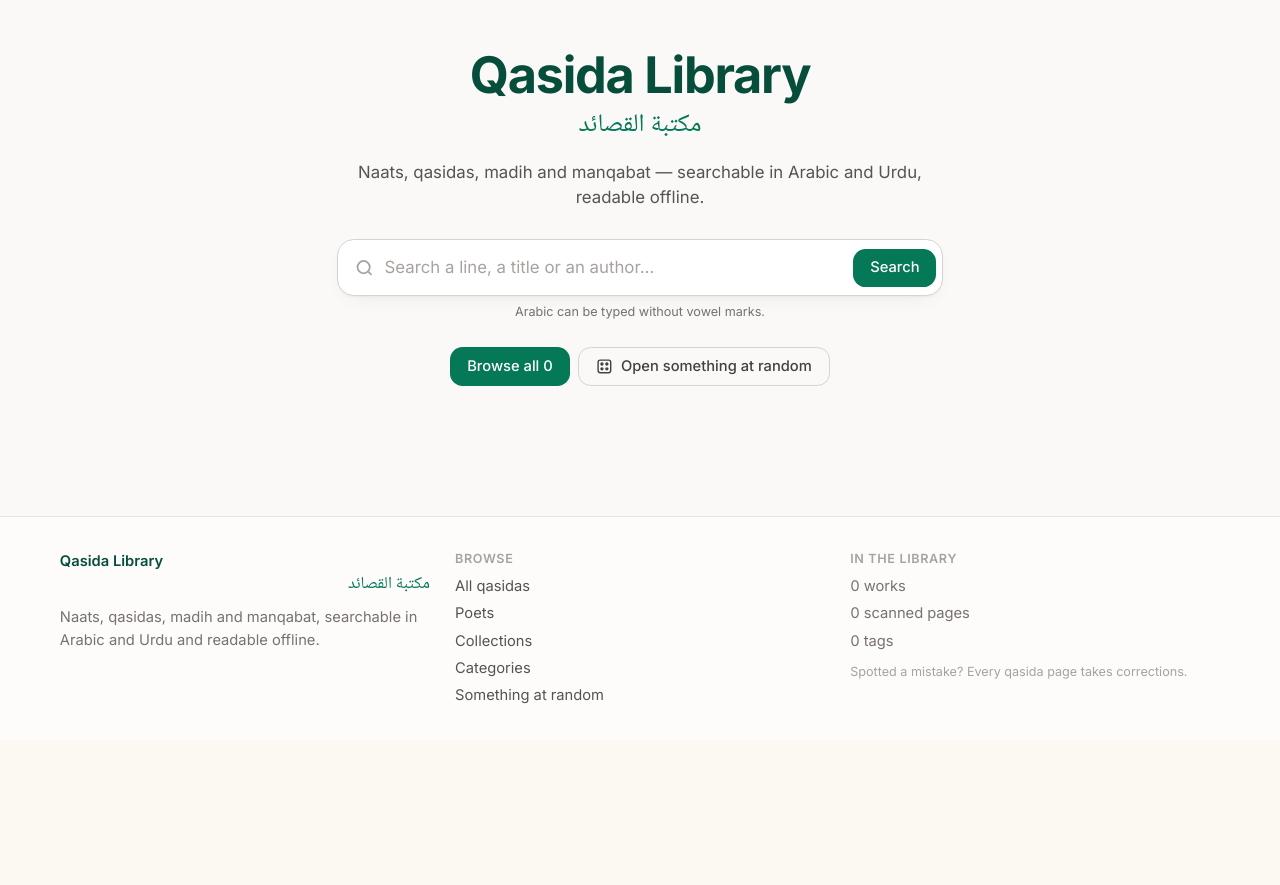
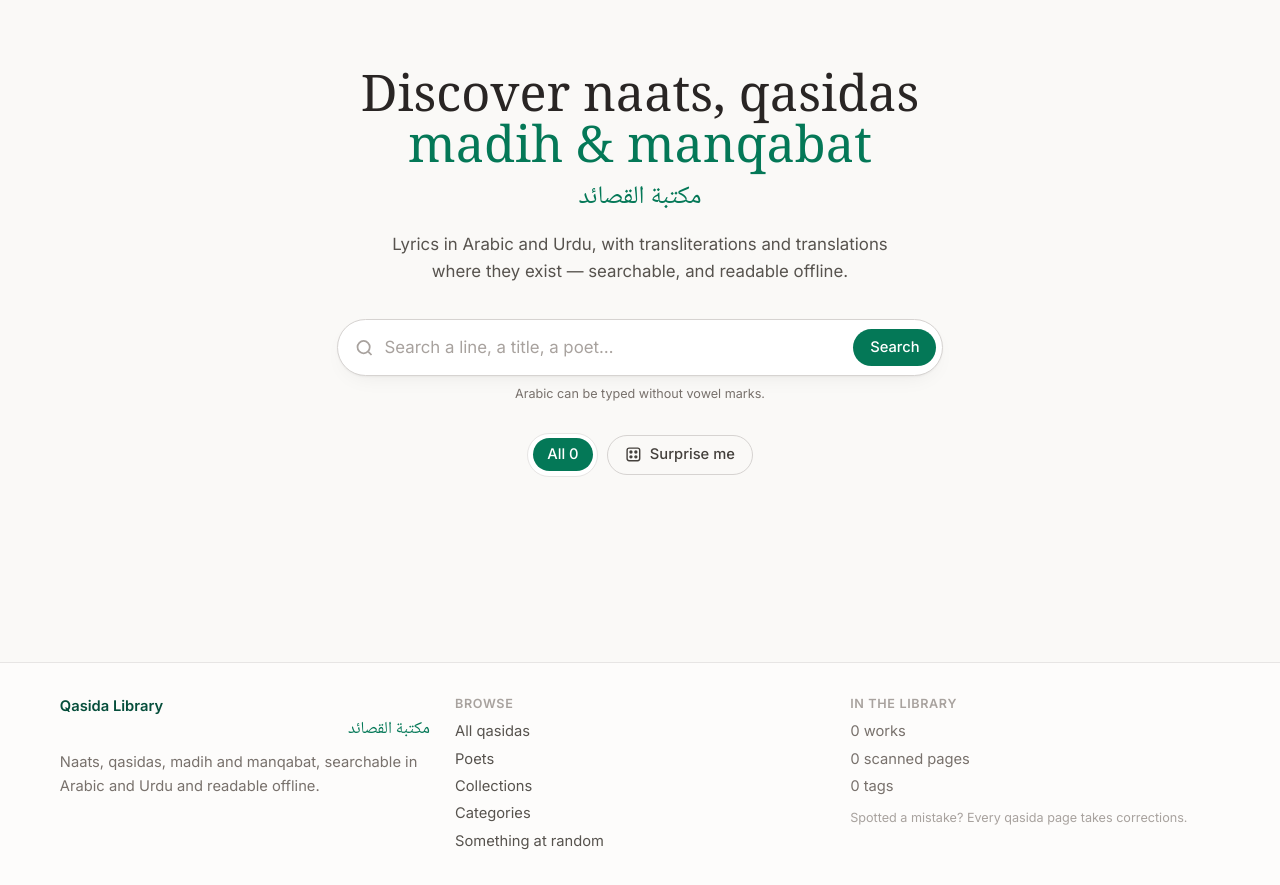
Before and after one commit to Nissaar/qasida_app, a Django app: page / in a window 1280 px wide. Shown: the part 60-945 px from the top of the page. Before the commit the page ends 764 px from the top, so only its background shows below. Run offline with Django 5.2, Linux system fonts and the light colour scheme; data that the repository does not hold is empty; parts of the project's set-up code (start-up, migrations or seed data) failed here and were passed over; some libraries are stand-ins or nearby versions.

Commit message:
feat: readable URLs, and a calmer layout for the public pages
Works are addressed by a slug built from their title rather than by id, so a
link says what it points at. Migration 0015 fills every existing row in, which
is why it runs in three steps: the column cannot be created unique, because
every row would first receive the same empty value and collide. A title
written only in Arabic or Urdu script has no Latin text to build from and
falls back to its id; 3626 of 3800 came straight from the title.

The numeric route is kept and declared ahead of the slug route. Django's slug
converter also matches digits, so /qasida/2528/ was being looked up as a slug
and 404ing, which would have broken every link already published and every
page held in the service worker cache. It now answers 301 to the slug.

The layout takes what makes the reference site feel calm, in this project's
own colours: an editorial serif for display type, poets and categories grouped
as two panels rather than flat sections, section headings with a view-all
button, a language pill group, and tinted bands to separate one section from
the next. Maqam browsing and the Arabic wordmark stay, being ours alone.

makemigrations is no longer run at container start. It would invent a
migration that exists nowhere in git the moment code and database disagreed,
leaving a server with history the repository has never seen.

Co-Authored-By: Claude Opus 5 (1M context) <noreply@anthropic.com>

```diff
--- a/core/templates/core/_qasida_card.html
+++ b/core/templates/core/_qasida_card.html
@@ -2,7 +2,7 @@
 <article class="card-link overflow-hidden flex flex-col">
     {% with scan=qasida.images.first %}
     {% if scan %}
-    <a href="{% url 'qasida_detail' qasida.id %}" class="block bg-stone-100 dark:bg-stone-800" tabindex="-1" aria-hidden="true">
+    <a href="{{ qasida.get_absolute_url }}" class="block bg-stone-100 dark:bg-stone-800" tabindex="-1" aria-hidden="true">
         <img src="{{ scan.image.url }}" alt="" loading="lazy" decoding="async"
              class="w-full h-40 object-cover object-top">
     </a>
@@ -10,8 +10,8 @@
     {% endwith %}
 
     <div class="p-4 flex flex-col flex-grow">
-        <h3 dir="auto" class="font-semibold leading-snug">
-            <a href="{% url 'qasida_detail' qasida.id %}" class="text-brand-800 dark:text-brand-200 hover:underline decoration-brand-400">
+        <h3 dir="auto" class="font-display text-[1.05rem] leading-snug">
+            <a href="{{ qasida.get_absolute_url }}" class="text-brand-800 dark:text-brand-200 hover:underline decoration-brand-400">
                 {{ qasida.title|default:"Untitled qasida" }}
             </a>
         </h3>
--- a/core/templates/core/base.html
+++ b/core/templates/core/base.html
@@ -42,6 +42,7 @@
                 },
                 fontFamily: {
                     sans: ['Inter', 'system-ui', 'sans-serif'],
+                    display: ['Lora', 'Georgia', 'serif'],
                     naskh: ['"Noto Naskh Arabic"', 'serif'],
                 },
                 boxShadow: {
@@ -89,6 +90,21 @@
             .navlink { @apply inline-flex items-center rounded-lg px-3 py-1.5 text-sm font-medium text-stone-600 dark:text-stone-300 transition hover:bg-stone-100 dark:hover:bg-stone-800 hover:text-brand-800 dark:hover:text-brand-200; }
             .navlink-on { @apply bg-brand-50 dark:bg-brand-900/40 text-brand-800 dark:text-brand-200; }
             .tile { @apply card-link p-4 flex flex-col gap-1; }
+            /* A panel groups related tiles behind one header, the way the
+               reference site sets Categories and Authors side by side. */
+            .panel { @apply card overflow-hidden; }
+            .panel-head { @apply flex items-center justify-between gap-3 px-5 py-4 border-b border-stone-100 dark:border-stone-800; }
+            .panel-title { @apply font-display text-lg text-brand-900 dark:text-brand-100; }
+            .panel-body { @apply p-3 grid gap-2; }
+            .panel-item { @apply rounded-xl border border-stone-100 dark:border-stone-800 px-3.5 py-3 transition hover:border-brand-300 dark:hover:border-brand-700 hover:bg-brand-50/60 dark:hover:bg-brand-900/20; }
+            .view-all { @apply inline-flex items-center gap-1 rounded-lg border border-stone-200 dark:border-stone-700 px-3 py-1.5 text-xs font-medium text-stone-600 dark:text-stone-300 transition hover:border-brand-400 hover:text-brand-800 dark:hover:text-brand-200; }
+            .section-head { @apply flex items-end justify-between gap-4 mb-4; }
+            .section-title { @apply font-display text-2xl text-brand-900 dark:text-brand-100; }
+            /* A tinted band separates one section from the next without a rule. */
+            .band { @apply -mx-4 sm:-mx-6 px-4 sm:px-6 py-10 bg-brand-50/50 dark:bg-brand-900/10; }
+            .pill-group { @apply inline-flex flex-wrap items-center gap-1 rounded-full border border-stone-200 dark:border-stone-700 bg-white dark:bg-stone-900 p-1; }
+            .pill { @apply rounded-full px-3.5 py-1.5 text-sm font-medium text-stone-600 dark:text-stone-300 transition hover:text-brand-800 dark:hover:text-brand-200; }
+            .pill-on { @apply bg-brand-700 text-white hover:text-white; }
             .tile-count { @apply text-xs text-stone-500 dark:text-stone-400 tabular-nums; }
             .tabbar-on { @apply text-brand-700 dark:text-brand-300; }
         }
--- a/core/templates/core/collection.html
+++ b/core/templates/core/collection.html
@@ -24,7 +24,7 @@
             {{ part.collection_position|default:forloop.counter }}
         </span>
         <span class="min-w-0 flex-grow">
-            <a href="{% url 'qasida_detail' part.id %}" dir="auto" class="block font-medium text-brand-800 dark:text-brand-200 hover:underline truncate">
+            <a href="{{ part.get_absolute_url }}" dir="auto" class="block font-medium text-brand-800 dark:text-brand-200 hover:underline truncate">
                 {{ part.title|default:"Untitled" }}
             </a>
             {% if part.arabic_title %}
--- a/core/templates/core/detail.html
+++ b/core/templates/core/detail.html
@@ -21,7 +21,7 @@
         <header class="card p-6 mb-5">
             <div class="flex flex-wrap items-start justify-between gap-3">
                 <div class="min-w-0">
-                    <h1 dir="auto" class="text-2xl sm:text-3xl font-bold tracking-tight text-brand-900 dark:text-brand-100">
+                    <h1 dir="auto" class="font-display text-3xl sm:text-4xl leading-tight text-brand-900 dark:text-brand-100">
                         {{ qasida.title|default:"Untitled qasida" }}
                     </h1>
                     {% if qasida.arabic_title %}
@@ -32,7 +32,7 @@
                     {% endif %}
                 </div>
                 {% if user.is_staff %}
-                <a href="{% url 'qasida_edit' qasida.pk %}" class="btn-primary shrink-0">
+                <a href="{% url 'qasida_edit' qasida.slug %}" class="btn-primary shrink-0">
                     <svg class="h-4 w-4" viewBox="0 0 24 24" fill="none" stroke="currentColor" stroke-width="2" aria-hidden="true"><path d="M4 20h4L20 8l-4-4L4 16Z"/></svg>
                     Edit
                 </a>
--- a/core/templates/core/home.html
+++ b/core/templates/core/home.html
@@ -1,67 +1,100 @@
 {% extends 'core/base.html' %}
 
 {% block content %}
-<section class="text-center pt-6 pb-10">
-    <h1 class="text-3xl sm:text-5xl font-bold tracking-tight text-brand-900 dark:text-brand-100">Qasida Library</h1>
-    <p dir="rtl" lang="ar" class="font-naskh text-xl sm:text-2xl text-brand-700 dark:text-brand-300 mt-2">مكتبة القصائد</p>
-    <p class="mt-4 text-stone-600 dark:text-stone-400 max-w-xl mx-auto">
-        Naats, qasidas, madih and manqabat &mdash; searchable in Arabic and Urdu, readable offline.
+<section class="text-center pt-10 pb-12">
+    <h1 class="font-display text-4xl sm:text-5xl leading-tight text-stone-800 dark:text-stone-100">
+        Discover naats, qasidas<br class="hidden sm:block">
+        <span class="text-brand-700 dark:text-brand-300">madih &amp; manqabat</span>
+    </h1>
+    <p dir="rtl" lang="ar" class="font-naskh text-xl sm:text-2xl text-brand-700 dark:text-brand-300 mt-3">مكتبة القصائد</p>
+    <p class="mt-4 text-stone-600 dark:text-stone-400 max-w-lg mx-auto leading-relaxed">
+        Lyrics in Arabic and Urdu, with transliterations and translations where they exist &mdash;
+        searchable, and readable offline.
     </p>
 
-    <form action="{% url 'search' %}" method="get" role="search" class="mt-7 max-w-xl mx-auto">
+    <form action="{% url 'search' %}" method="get" role="search" class="mt-8 max-w-xl mx-auto">
         <div class="relative">
             <svg class="absolute left-4 top-1/2 -translate-y-1/2 h-5 w-5 text-stone-400" viewBox="0 0 24 24" fill="none" stroke="currentColor" stroke-width="2" aria-hidden="true"><circle cx="11" cy="11" r="7"/><path d="m20 20-3.5-3.5"/></svg>
             <label for="hero-q" class="sr-only">Search the library</label>
-            <input id="hero-q" type="search" name="q" dir="auto" placeholder="Search a line, a title or an author&hellip;"
-                   class="input pl-11 pr-28 py-3.5 text-base rounded-2xl shadow-soft">
-            <button type="submit" class="btn-primary absolute right-1.5 top-1/2 -translate-y-1/2">Search</button>
+            <input id="hero-q" type="search" name="q" dir="auto"
+                   placeholder="Search a line, a title, a poet&hellip;"
+                   class="input pl-11 pr-28 py-3.5 text-base rounded-full shadow-soft">
+            <button type="submit" class="btn-primary rounded-full absolute right-1.5 top-1/2 -translate-y-1/2">Search</button>
         </div>
-        <p class="text-xs text-stone-500 dark:text-stone-400 mt-2">Arabic can be typed without vowel marks.</p>
+        <p class="text-xs text-stone-500 dark:text-stone-400 mt-2.5">Arabic can be typed without vowel marks.</p>
     </form>
 
-    <div class="flex flex-wrap justify-center gap-2 mt-6">
-        <a href="{% url 'browse' %}" class="btn-primary">Browse all {{ library_total }}</a>
+    <div class="mt-7 flex flex-wrap justify-center items-center gap-2">
+        <div class="pill-group">
+            <a href="{% url 'browse' %}" class="pill pill-on">All {{ library_total }}</a>
             {% for entry in languages %}
-        <a href="{% url 'browse' %}?lang={{ entry.language|urlencode }}" class="btn-ghost">
-            {{ entry.language }} <span class="opacity-60 tabular-nums">{{ entry.n }}</span>
-        </a>
+            <a href="{% url 'browse' %}?lang={{ entry.language|urlencode }}" class="pill">{{ entry.language }} <span class="opacity-60 tabular-nums">{{ entry.n }}</span></a>
             {% endfor %}
-        <a href="{% url 'random_qasida' %}" class="btn-ghost">
+        </div>
+        <a href="{% url 'random_qasida' %}" class="btn-ghost rounded-full">
             <svg class="h-4 w-4" viewBox="0 0 24 24" fill="none" stroke="currentColor" stroke-width="2" aria-hidden="true"><rect x="3" y="3" width="18" height="18" rx="3"/><circle cx="8.5" cy="8.5" r="1.4" fill="currentColor"/><circle cx="15.5" cy="15.5" r="1.4" fill="currentColor"/><circle cx="15.5" cy="8.5" r="1.4" fill="currentColor"/><circle cx="8.5" cy="15.5" r="1.4" fill="currentColor"/></svg>
-            Open something at random
+            Surprise me
         </a>
     </div>
 </section>
 
+{# Two panels side by side, each grouping its tiles behind one header. #}
+<section class="grid gap-4 lg:grid-cols-2 mb-12">
     {% if poets %}
-<section class="mb-10">
-    <div class="flex items-baseline justify-between gap-3 mb-3">
-        <h2 class="text-xl font-semibold">Poets</h2>
-        <span class="text-xs text-stone-400">by number of works held</span>
+    <div class="panel">
+        <div class="panel-head">
+            <h2 class="panel-title">Poets</h2>
+            <a href="{% url 'poets' %}" class="view-all">All &rarr;</a>
         </div>
-    <div class="grid grid-cols-2 sm:grid-cols-3 lg:grid-cols-4 gap-3">
-        {% for entry in poets %}
-        <a href="{% url 'poet' entry.author %}" class="card-link p-4 flex items-center gap-3">
+        <div class="panel-body sm:grid-cols-2">
+            {% for entry in poets|slice:":6" %}
+            <a href="{% url 'poet' entry.author %}" class="panel-item flex items-center gap-3">
                 <span class="shrink-0 h-9 w-9 rounded-full bg-brand-100 dark:bg-brand-900 text-brand-800 dark:text-brand-200 grid place-items-center text-sm font-semibold">
                     {{ entry.author|slice:":1"|upper }}
                 </span>
                 <span class="min-w-0">
                     <span dir="auto" class="block text-sm font-medium truncate">{{ entry.author }}</span>
-                <span class="block text-xs text-stone-500 dark:text-stone-400 tabular-nums">{{ entry.n }} works</span>
+                    <span class="tile-count">{{ entry.n }} work{{ entry.n|pluralize }}</span>
                 </span>
             </a>
             {% endfor %}
         </div>
-</section>
+    </div>
     {% endif %}
 
     {% if forms %}
-<section class="mb-10">
-    <h2 class="text-xl font-semibold mb-3">By form</h2>
-    <div class="flex flex-wrap gap-2">
-        {% for tag in forms %}
-        <a href="{% url 'browse' %}?tag={{ tag.name|urlencode }}" class="chip">
-            {{ tag.label }} <span class="opacity-50 tabular-nums">{{ tag.n }}</span>
+    <div class="panel">
+        <div class="panel-head">
+            <h2 class="panel-title">Categories</h2>
+            <a href="{% url 'categories' %}" class="view-all">All &rarr;</a>
+        </div>
+        <div class="panel-body sm:grid-cols-2">
+            {% for tag in forms|slice:":6" %}
+            <a href="{% url 'browse' %}?tag={{ tag.name|urlencode }}" class="panel-item">
+                <span class="block text-sm font-medium">{{ tag.label }}</span>
+                <span class="tile-count">{{ tag.n }} work{{ tag.n|pluralize }}</span>
+            </a>
+            {% endfor %}
+        </div>
+    </div>
+    {% endif %}
+</section>
+
+{% if collections %}
+<section class="band mb-12">
+    <div class="section-head">
+        <div>
+            <h2 class="section-title">Collections</h2>
+            <p class="text-sm text-stone-500 dark:text-stone-400 mt-0.5">Longer works, kept in their reading order</p>
+        </div>
+        <a href="{% url 'collections' %}" class="view-all">View all &rarr;</a>
+    </div>
+    <div class="grid gap-3 sm:grid-cols-2 lg:grid-cols-3">
+        {% for item in collections %}
+        <a href="{% url 'collection' item.slug %}" class="card-link p-4">
+            <span dir="auto" class="block font-display text-lg text-brand-800 dark:text-brand-200">{{ item.name }}</span>
+            {% if item.arabic_name %}<span dir="rtl" lang="ar" class="block font-naskh text-base text-stone-600 dark:text-stone-300">{{ item.arabic_name }}</span>{% endif %}
+            <span class="tile-count">{{ item.n }} part{{ item.n|pluralize }}</span>
         </a>
         {% endfor %}
     </div>
@@ -69,47 +102,47 @@
 {% endif %}
 
 {% if maqamat %}
-<section class="mb-10">
-    <div class="flex items-baseline justify-between gap-3 mb-3">
-        <h2 class="text-xl font-semibold">By maqam</h2>
-        <span class="text-xs text-stone-400">the melodic mode it is sung in</span>
+<section class="mb-12">
+    <div class="section-head">
+        <div>
+            <h2 class="section-title">By maqam</h2>
+            <p class="text-sm text-stone-500 dark:text-stone-400 mt-0.5">The melodic mode a work is sung in</p>
+        </div>
+        <a href="{% url 'categories' %}" class="view-all">All &rarr;</a>
     </div>
     <div class="flex flex-wrap gap-2">
         {% for tag in maqamat %}
-        <a href="{% url 'browse' %}?tag={{ tag.name|urlencode }}" class="chip">
-            {{ tag.label }} <span class="opacity-50 tabular-nums">{{ tag.n }}</span>
-        </a>
+        <a href="{% url 'browse' %}?tag={{ tag.name|urlencode }}" class="chip">{{ tag.label }} <span class="opacity-50 tabular-nums">{{ tag.n }}</span></a>
         {% endfor %}
     </div>
 </section>
 {% endif %}
 
 {% for group in featured_groups %}
-<section class="mb-10">
-    <div class="flex items-baseline justify-between gap-3 mb-4">
-        <h2 class="text-xl font-semibold">Substantial works in {{ group.language }}</h2>
-        <a href="{% url 'browse' %}?lang={{ group.language|urlencode }}" class="text-sm font-medium text-brand-700 dark:text-brand-300 hover:underline">
-            All {{ group.total }} &rarr;
-        </a>
+<section class="mb-12">
+    <div class="section-head">
+        <div>
+            <h2 class="section-title">In {{ group.language }}</h2>
+            <p class="text-sm text-stone-500 dark:text-stone-400 mt-0.5">Substantial works, cleanly extracted</p>
+        </div>
+        <a href="{% url 'browse' %}?lang={{ group.language|urlencode }}" class="view-all">All {{ group.total }} &rarr;</a>
     </div>
     <div class="grid grid-cols-1 sm:grid-cols-2 lg:grid-cols-3 gap-4">
-        {% for qasida in group.works %}
-            {% include 'core/_qasida_card.html' %}
-        {% endfor %}
+        {% for qasida in group.works %}{% include 'core/_qasida_card.html' %}{% endfor %}
     </div>
 </section>
 {% endfor %}
 
 {% if transliterated_count %}
-<section class="mb-6">
-    <div class="card p-5 sm:flex sm:items-center sm:justify-between gap-4">
+<section class="band">
+    <div class="sm:flex sm:items-center sm:justify-between gap-6">
         <div>
-            <h2 class="font-semibold">Can't read the script?</h2>
-            <p class="text-sm text-stone-500 dark:text-stone-400 mt-0.5">
-                {{ transliterated_count }} works carry a Latin transliteration alongside the original.
+            <h2 class="font-display text-xl text-brand-900 dark:text-brand-100">Can't read the script?</h2>
+            <p class="text-sm text-stone-600 dark:text-stone-400 mt-1">
+                {{ transliterated_count }} works carry a Latin transliteration beside the original.
             </p>
         </div>
-        <a href="{% url 'browse' %}?tag=transliterated" class="btn-primary mt-3 sm:mt-0 shrink-0">Show them</a>
+        <a href="{% url 'browse' %}?tag=transliterated" class="btn-primary mt-4 sm:mt-0 shrink-0">Show them</a>
     </div>
 </section>
 {% endif %}
--- a/core/templates/core/qasida_form.html
+++ b/core/templates/core/qasida_form.html
@@ -5,7 +5,7 @@
 {% block content %}
 <div class="max-w-3xl mx-auto">
     <nav class="mb-4 text-sm">
-        <a href="{% url 'qasida_detail' qasida.pk %}" class="text-stone-500 dark:text-stone-400 hover:text-brand-700 dark:hover:text-brand-300">&larr; Back to the qasida</a>
+        <a href="{{ qasida.get_absolute_url }}" class="text-stone-500 dark:text-stone-400 hover:text-brand-700 dark:hover:text-brand-300">&larr; Back to the qasida</a>
     </nav>
 
     <h1 class="text-2xl font-bold tracking-tight mb-1">Edit qasida</h1>
@@ -50,7 +50,7 @@
 
         <div class="flex flex-wrap gap-3">
             <button type="submit" class="btn-primary">Save changes</button>
-            <a href="{% url 'qasida_detail' qasida.pk %}" class="btn-ghost">Cancel</a>
+            <a href="{{ qasida.get_absolute_url }}" class="btn-ghost">Cancel</a>
         </div>
     </form>
 </div>
--- a/core/templates/core/suggestions.html
+++ b/core/templates/core/suggestions.html
@@ -19,7 +19,7 @@
 <article class="card p-5 mb-4">
     <div class="flex flex-wrap items-start justify-between gap-3 mb-3">
         <h2 dir="auto" class="font-semibold">
-            <a href="{% url 'qasida_detail' suggestion.qasida.pk %}" class="text-brand-800 dark:text-brand-200 hover:underline">
+            <a href="{{ suggestion.qasida.get_absolute_url }}" class="text-brand-800 dark:text-brand-200 hover:underline">
                 {{ suggestion.qasida.title|default:"Untitled" }}
             </a>
         </h2>
@@ -52,7 +52,7 @@
             <input type="hidden" name="action" value="reject">
             <button type="submit" class="btn-ghost">Reject</button>
         </form>
-        <a href="{% url 'qasida_edit' suggestion.qasida.pk %}" class="btn-ghost">Edit manually</a>
+        <a href="{% url 'qasida_edit' suggestion.qasida.slug %}" class="btn-ghost">Edit manually</a>
     </div>
 </article>
 {% empty %}
@@ -70,7 +70,7 @@
 <div class="card divide-y divide-stone-100 dark:divide-stone-800">
     {% for suggestion in recent %}
     <div class="p-4 flex flex-wrap items-center justify-between gap-2 text-sm">
-        <a dir="auto" href="{% url 'qasida_detail' suggestion.qasida.pk %}" class="text-brand-800 dark:text-brand-200 hover:underline">
+        <a dir="auto" href="{{ suggestion.qasida.get_absolute_url }}" class="text-brand-800 dark:text-brand-200 hover:underline">
             {{ suggestion.qasida.title|default:"Untitled" }}
         </a>
         <span class="{% if suggestion.is_approved %}text-brand-700 dark:text-brand-300{% else %}text-stone-400{% endif %}">
--- a/core/urls.py
+++ b/core/urls.py
@@ -24,7 +24,12 @@ urlpatterns = [
     # `path` rather than `str`: some author fields hold two names joined with
     # a slash, which `str` refuses to match or reverse.
     path('poet/<path:name>/', views.poet, name='poet'),
-    path('qasida/<int:pk>/', views.qasida_detail, name='qasida_detail'),
-    path('qasida/<int:pk>/edit/', views.qasida_edit, name='qasida_edit'),
+    # The numeric route is declared first on purpose: the slug converter also
+    # matches digits, so /qasida/2528/ would otherwise be looked up as a slug
+    # and 404. Links already published, and pages held in the service worker
+    # cache, use this shape.
+    path('qasida/<int:pk>/', views.qasida_by_id, name='qasida_by_id'),
+    path('qasida/<slug:slug>/', views.qasida_detail, name='qasida_detail'),
+    path('qasida/<slug:slug>/edit/', views.qasida_edit, name='qasida_edit'),
     path('suggestions/', views.suggestion_inbox, name='suggestion_inbox'),
 ]
--- a/core/views.py
+++ b/core/views.py
@@ -212,8 +212,13 @@ def home(request):
         if works:
             featured.append({'language': entry['language'], 'total': entry['n'], 'works': works})
 
+    featured_collections = (Collection.objects
+                            .annotate(n=Count('parts', filter=Q(parts__in=scope)))
+                            .filter(n__gt=0).order_by('-n', 'name')[:6])
+
     return render(request, 'core/home.html', {
         'languages': languages,
+        'collections': featured_collections,
         'poets': _top_poets(scope, HOME_POET_COUNT),
         'forms': _tags_in_group(scope, 'Type', HOME_FORM_COUNT),
         'maqamat': _tags_in_group(scope, 'Maqam (melodic mode)', HOME_MAQAM_COUNT),
@@ -230,8 +235,19 @@ def search(request):
     return _listing(request, 'Search')
 
 
-def qasida_detail(request, pk):
-    qasida = get_object_or_404(_visible(request), pk=pk)
+def qasida_by_id(request, pk):
+    """
+    The old numeric URL, kept working.
+
+    Links to /qasida/<id>/ are already out in the world and cached by the
+    service worker, so they redirect permanently to the slug instead of 404ing.
+    """
+    qasida = get_object_or_404(Qasida, pk=pk)
+    return redirect('qasida_detail', slug=qasida.slug, permanent=True)
+
+
+def qasida_detail(request, slug):
+    qasida = get_object_or_404(_visible(request), slug=slug)
 
     if request.method == 'POST':
         email = request.POST.get('email')
@@ -246,7 +262,7 @@ def qasida_detail(request, pk):
                 suggested_tags=suggested_tags
             )
             messages.success(request, 'Your suggestion has been submitted for review.')
-            return redirect('qasida_detail', pk=pk)
+            return redirect('qasida_detail', slug=qasida.slug)
         else:
             messages.error(request, 'Email is required to submit a suggestion.')
 
@@ -254,8 +270,8 @@ def qasida_detail(request, pk):
 
 
 @staff_member_required
-def qasida_edit(request, pk):
-    qasida = get_object_or_404(Qasida, pk=pk)
+def qasida_edit(request, slug):
+    qasida = get_object_or_404(Qasida, slug=slug)
     form = QasidaForm(request.POST or None, instance=qasida)
     if request.method == 'POST' and form.is_valid():
         form.save()
@@ -293,11 +309,11 @@ def random_qasida(request):
     pick = (_visible(request).exclude(lyrics='')
             .filter(text_quality=Qasida.TEXT_OK)
             .order_by('?')
-            .values_list('pk', flat=True)
+            .values_list('slug', flat=True)
             .first())
     if pick is None:
         return redirect('browse')
-    return redirect('qasida_detail', pk=pick)
+    return redirect('qasida_detail', slug=pick)
 
 
 def poet(request, name):
```
Also changed, not shown: core/models.py (+40 -0 lines), core/migrations/0015_qasida_slug.py (added), 1 other file. Lines whose indentation alone changed are shown as unchanged.
